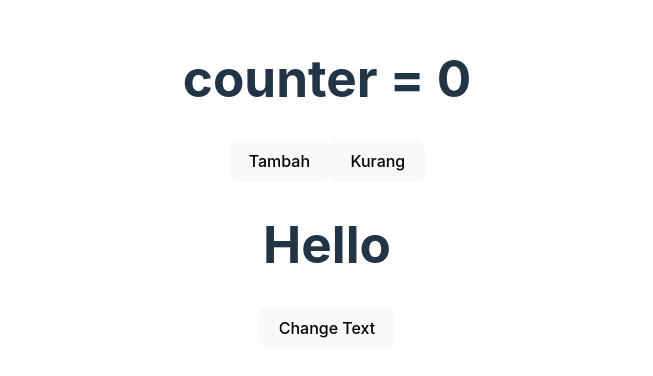
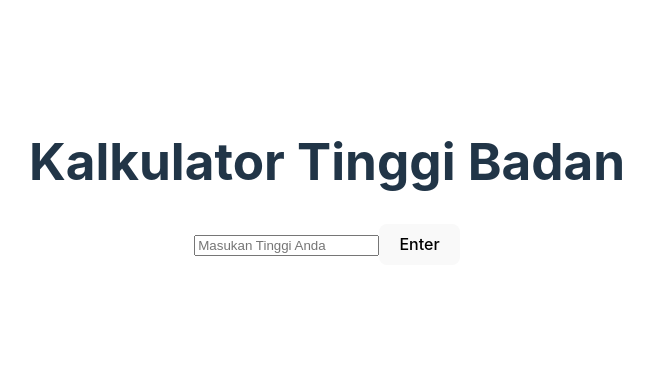
Before and after one commit to Alpharii/to-do-list-react, a React (Vite) app: page / in a window 1280 px wide. Shown: the part 218-594 px from the top of the page, without its empty margins (313-966 px from the left). Built offline with nearby package versions, Linux system fonts and the light colour scheme.

Commit message:
add kalkulator tinggi badan

```diff
--- /dev/null
+++ b/src/inputform.jsx
@@ -0,0 +1,25 @@
+import { useState } from "react";
+import './App.css'
+
+function InputForm (){
+    const [inputValue, setInputValue] = useState ('')
+    const [show, setShow] = useState (false)
+
+    const inputFormHandler = (event) => {
+        setInputValue(event.target.value)
+    }
+    const inputFormClickHandler = () => {
+        setShow(!show)
+    }
+
+    return (
+        <div>
+            <h1>Kalkulator Tinggi Badan</h1>
+            <input type="text" value={inputValue} placeholder="Masukan Tinggi Anda" onChange={inputFormHandler}/>
+            <button onClick={inputFormClickHandler}>Enter</button>
+            {show && <h1>Hello World</h1>}
+        </div>
+    )
+}
+
+export default InputForm
--- a/src/main.jsx
+++ b/src/main.jsx
@@ -3,10 +3,11 @@ import ReactDOM from 'react-dom/client'
 import App from './App.jsx'
 import ToDoList from './todolist.jsx'
 import Count from './count.jsx'
+import InputForm from './inputform.jsx'
 import './index.css'
 
 ReactDOM.createRoot(document.getElementById('root')).render(
   <React.StrictMode>
-    <Count/>
+    <InputForm/>
   </React.StrictMode>,
 )
```
